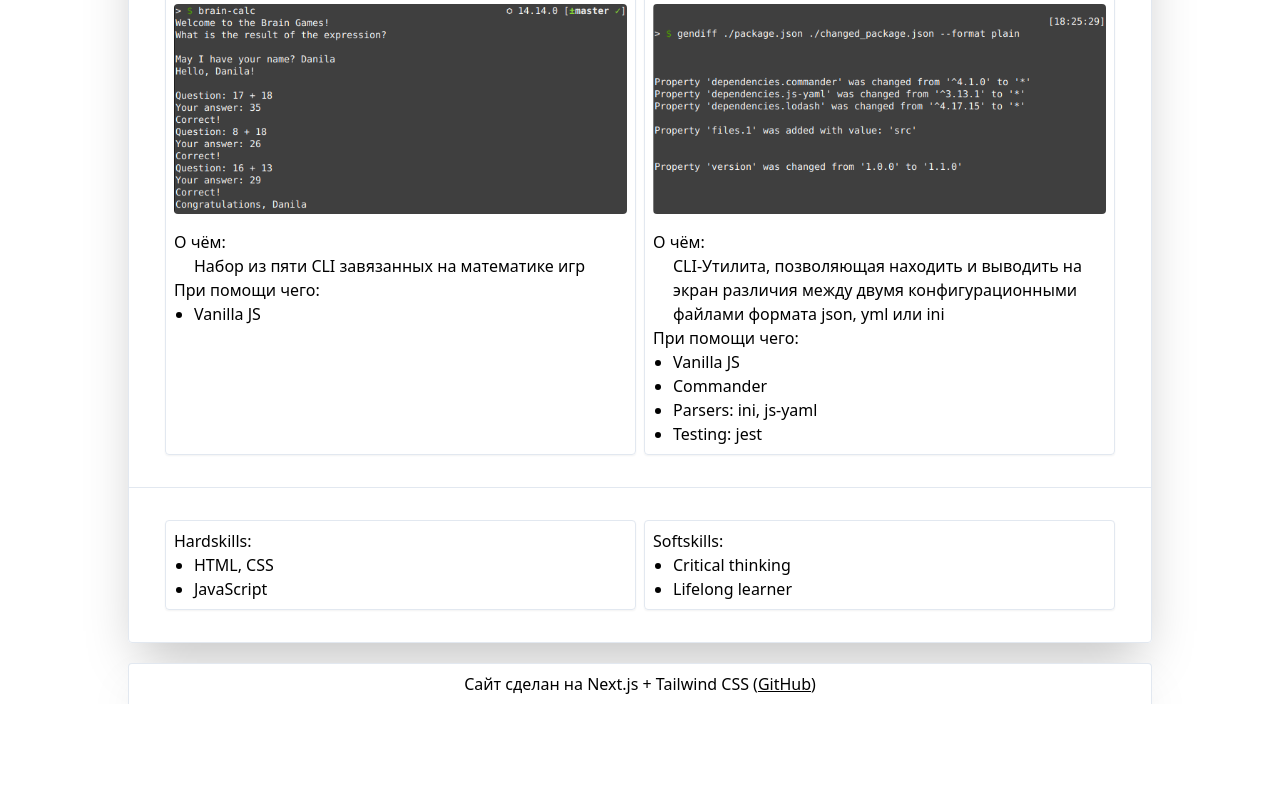
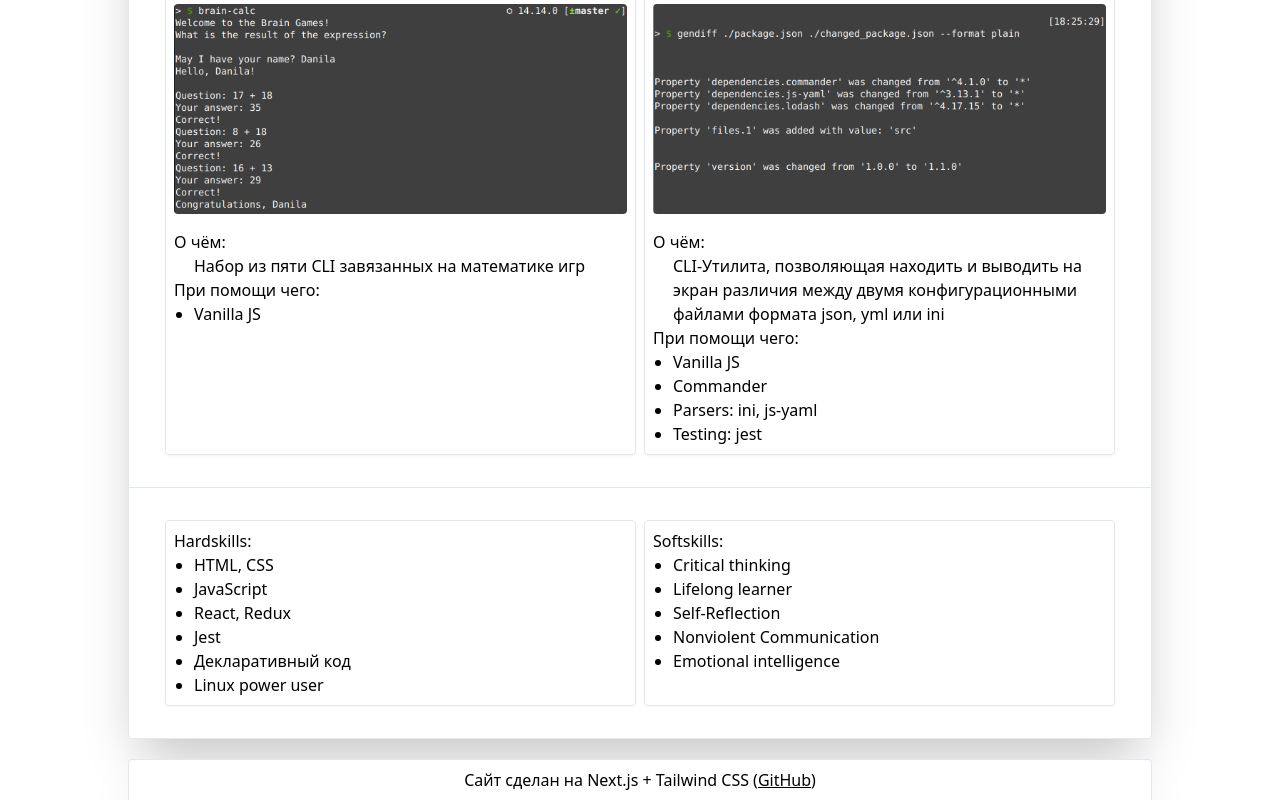
Before and after one commit to neandreev/personal-nextjs-site, a Next.js app: page / in a window 1280 px wide. Shown: the part 593-1393 px from the top of the page. Before the commit the page ends 1297 px from the top, so only its background shows below. Built offline with nearby package versions, Linux system fonts and the light colour scheme.

Commit message:
Update skillls section

```diff
--- a/components/skills.js
+++ b/components/skills.js
@@ -1,7 +1,7 @@
 import List from "../components/list";
 
-const hardskills = ["HTML, CSS", "JavaScript"];
-const softskills = ["Critical thinking", "Lifelong learner"];
+const hardskills = ["HTML, CSS", "JavaScript", "React, Redux", "Jest", "Декларативный код", "Linux power user", ];
+const softskills = ["Critical thinking", "Lifelong learner", "Self-Reflection", "Nonviolent Communication", "Emotional intelligence"];
 
 export default function Skills() {
   return (
```
